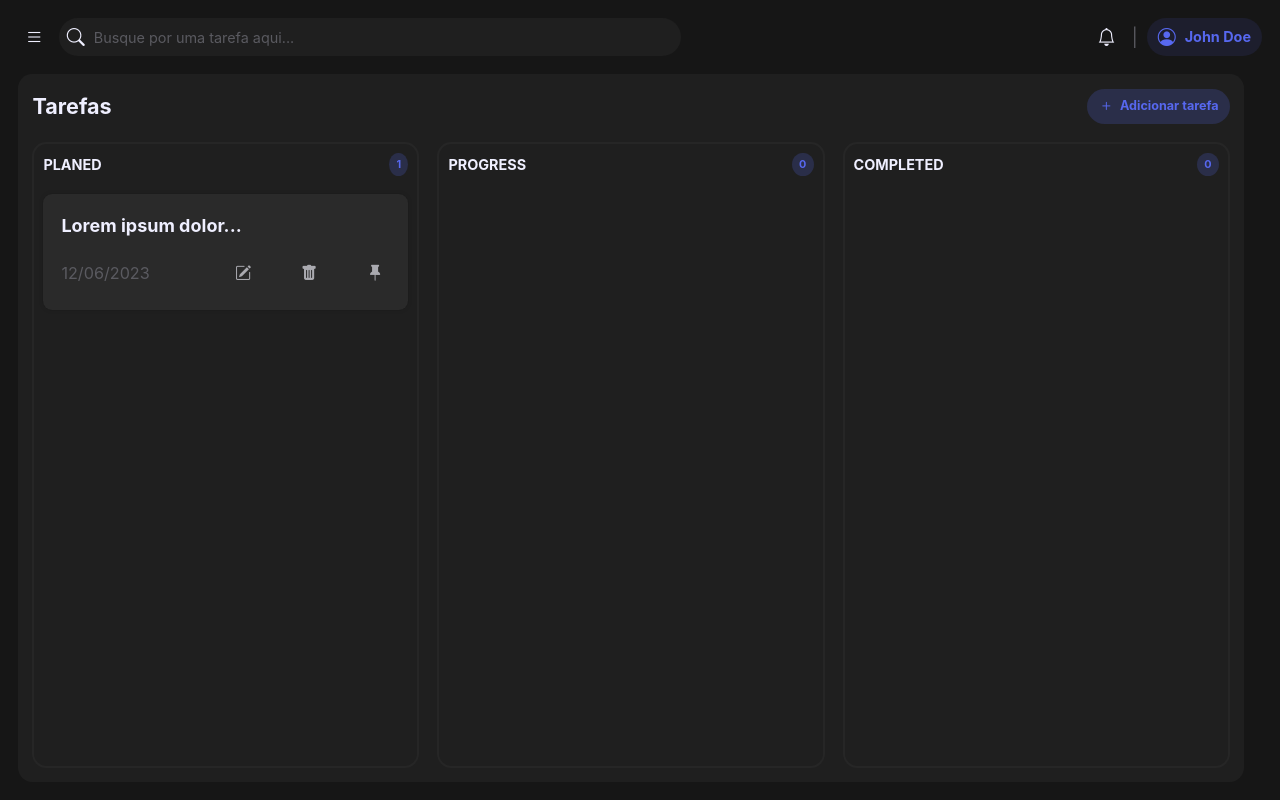
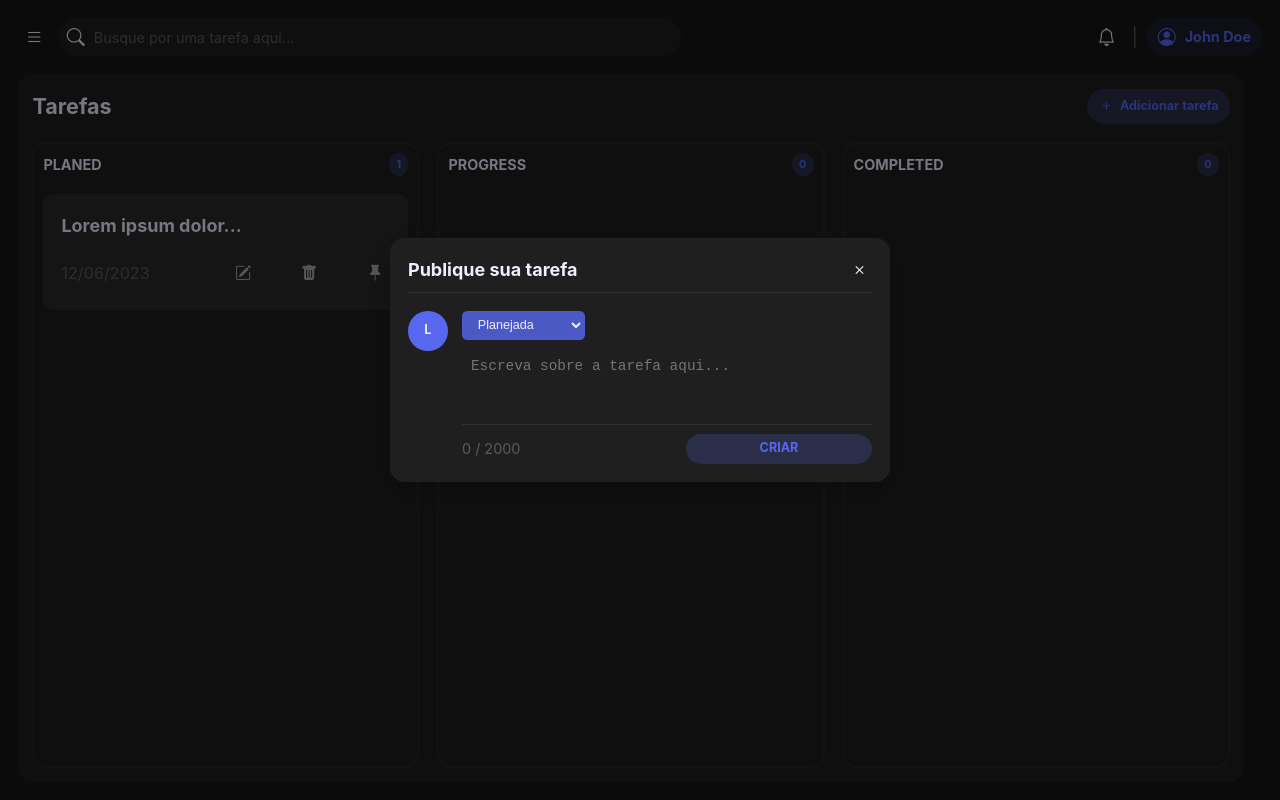
Before and after one commit to LucasLuccaCode/kanban-zustand-react, a React (Vite) app: page / in a window 1280 px wide. Built offline with nearby package versions, Linux system fonts and the light colour scheme.

Commit message:
feat: add feature to add new task

```diff
--- /dev/null
+++ b/src/components/Avatar/index.tsx
@@ -0,0 +1,23 @@
+import React from 'react'
+
+import { AvatarStyled } from './styles'
+
+interface IAvatarProps {
+  avatarUrl?: string
+  isAuthor?: boolean
+  username?: string
+  sizeRem: string
+}
+
+export const Avatar: React.FC<IAvatarProps> = ({
+  avatarUrl,
+  isAuthor,
+  username,
+  sizeRem,
+}) => {
+  return (
+    <AvatarStyled $isAuthor={isAuthor} $avatarUrl={avatarUrl} $sizeRem={sizeRem}>
+      {!avatarUrl && <span>{username?.substring(0, 1)}</span>}
+    </AvatarStyled>
+  )
+}
--- /dev/null
+++ b/src/components/Avatar/styles.ts
@@ -0,0 +1,39 @@
+import styled, { css } from 'styled-components';
+
+interface AvatarStyledProps {
+  $avatarUrl?: string;
+  $isAuthor?: boolean;
+  $sizeRem: string;
+}
+
+export const AvatarStyled = styled.div<AvatarStyledProps>`
+  ${({ theme, $avatarUrl, $isAuthor, $sizeRem }) => css`
+    display: grid;
+    place-items: center;
+    height: ${$sizeRem};
+    width: ${$sizeRem};
+    min-height: ${$sizeRem};
+    min-width: ${$sizeRem};
+    border-radius: 50%;
+
+    ${$avatarUrl
+      ? css`
+          background-image: url(${$avatarUrl});
+          border: 3px solid ${theme.colors.text.title};
+          background-size: cover;
+          backdrop-position: center;
+        `
+      : css`
+          background-color: ${$isAuthor
+          ? theme.colors.bg.details
+          : theme.colors.bg.button};
+        `}
+
+    span {
+      font-size: 0.7rem;
+      font-weight: bold;
+      color: ${theme.colors.text.title};
+      text-transform: uppercase;
+    }
+  `}
+`;
--- a/src/components/Button/styles.ts
+++ b/src/components/Button/styles.ts
@@ -3,6 +3,7 @@ import styled, { css } from 'styled-components'
 export const ButtonCss = css`
   cursor: pointer !important;
   font-size: 0.7rem;
+  text-align: center;
   font-weight: bold;
   padding: 0.2rem 0.5rem;
   border-radius: 100px;
--- /dev/null
+++ b/src/components/TaskForm/index.tsx
@@ -0,0 +1,70 @@
+import React, { useState, FormEvent } from 'react'
+
+import { ITask, StateTypes } from '../../types/task'
+
+import {
+  Actions,
+  TaskFormStyled,
+  Select,
+  Status,
+  TextArea,
+  Wrapper,
+} from './styles'
+
+import { useTasksStore } from '../../store/useTasks'
+import { useDialogStore } from '../../store/useDialog'
+
+import { Avatar } from '../Avatar'
+import { Button } from '../Button'
+
+export const TaskForm: React.FC = () => {
+  const [title, setTitle] = useState('')
+  const [state, setState] = useState<StateTypes>('PLANED')
+
+  const addTask = useTasksStore((store) => store.addTask)
+  const toggleDialog = useDialogStore((store) => store.toggleDialog)
+
+  const handleFormSubmit = (e: FormEvent<HTMLFormElement>) => {
+    e.preventDefault()
+
+    const task: ITask = {
+      id: Date.now(),
+      title,
+      state,
+    }
+
+    addTask(task)
+    toggleDialog()
+  }
+
+  return (
+    <TaskFormStyled onSubmit={handleFormSubmit}>
+      <Avatar isAuthor={true} username={'Lucca'} sizeRem='2.2rem' />
+
+      <Wrapper>
+        <Select
+          name='state'
+          value={state}
+          onChange={(e) => setState(e.target.value as StateTypes)}
+        >
+          <option value='PLANED'>Planejada</option>
+          <option value='PROGRESS'>Em progresso</option>
+          <option value='COMPLETED'>Completada</option>
+        </Select>
+        <TextArea
+          name='title'
+          rows={3}
+          onChange={(e) => setTitle(e.target.value)}
+          placeholder='Escreva sobre a tarefa aqui...'
+          maxLength={400}
+          value={title}
+          autoFocus
+        />
+        <Actions>
+          <Status>{title.length} / 2000</Status>
+          <Button text='CRIAR' size='FULL' />
+        </Actions>
+      </Wrapper>
+    </TaskFormStyled>
+  )
+}
--- /dev/null
+++ b/src/components/TaskForm/styles.ts
@@ -0,0 +1,89 @@
+import styled from 'styled-components'
+
+export const TaskFormStyled = styled.form`
+  display: flex;
+  gap: 0.8rem;
+`
+
+export const Wrapper = styled.div`
+  flex: 1;
+  display: flex;
+  flex-direction: column;
+  gap: 0.5rem;
+`
+
+export const Select = styled.select`
+  font-size: 0.7rem;
+  padding: 0.3rem 0.6rem;
+  border-radius: ${(props) => props.theme.borderRadius.small};
+  width: max-content;
+  outline: none;
+  color: ${(props) => props.theme.colors.text.title};
+  border: 1px solid rgba(87, 104, 239, .2);
+  background: rgba(87, 104, 239, .8);
+
+  option {
+    background: ${(props) => props.theme.colors.bg.secondary};
+  }
+`
+
+export const TextArea = styled.textarea`
+  outline: none;
+  border: none;
+  resize: none;
+  font-size: 0.8rem;
+  color: ${(props) => props.theme.colors.text.title};
+  margin: 0.5rem 0;
+  padding: 0 0.5rem;
+  border-radius: ${(props) => props.theme.borderRadius.medium};
+  background: transparent;
+
+  &::-webkit-scrollbar {
+    width: 0.25rem;
+  }
+
+  &::-webkit-scrollbar-track {
+    background: transparent;
+  }
+
+  &::-webkit-scrollbar-thumb {
+    border-radius: 50px;
+    background: ${(props) => props.theme.colors.border};
+  }
+`
+
+export const Actions = styled.div`
+  display: flex;
+  align-items: center;
+  justify-content: space-between;
+  border-top: 1px solid ${(props) => props.theme.colors.border};
+  padding-top: 0.5rem;
+
+  button {
+    max-width: 40%;
+  }
+`
+
+export const Status = styled.div`
+  font-size: 0.8rem;
+  color: ${(props) => props.theme.colors.text.placeholder};
+`
+
+export const Button = styled.button`
+  color: #fff;
+  font-size: 0.7rem;
+  padding: 0.3rem 0.5rem;
+  border-radius: 20px;
+  width: 30%;
+  background-color: ${(props) => props.theme.colors.bg.details};
+  transition: background-color 0.2s ease;
+
+  &:hover {
+    background-color: #0c8de4;
+  }
+
+  &:disabled {
+    pointer-events: none;
+    opacity: 0.5;
+  }
+`
--- a/src/pages/Root/Main/index.tsx
+++ b/src/pages/Root/Main/index.tsx
@@ -1,17 +1,21 @@
 import React from 'react';
 
 import { MainStyled, Header } from './styles';
+
+import { useDialogStore } from '../../../store/useDialog';
 
 import { IconButton } from '../../../components/IconButton';
 import { Columns } from '../../../components/Columns';
 
 export const Main: React.FC = () => {
+  const toggleDialog = useDialogStore(store => store.toggleDialog)
+
   return (
     <MainStyled>
       <Header>
         <h1>Tarefas </h1>
 
-        <IconButton>
+        <IconButton handleClick={toggleDialog}>
           <i className='bi bi-plus' />
           <span>Adicionar tarefa </span>
         </IconButton>
--- a/src/pages/Root/index.tsx
+++ b/src/pages/Root/index.tsx
@@ -6,6 +6,7 @@ import { RootStyled } from './styles'
 
 import { Header } from './Header'
 import { Main } from './Main'
+import { Dialog } from '../../components/Dialog'
 
 const theme = dark
 
@@ -16,6 +17,8 @@ const Root: React.FC = () => {
         <Header />
 
         <Main />
+
+        <Dialog />
       </RootStyled>
       <GlobalStyle />
     </ThemeProvider>
--- a/src/store/useTasks.ts
+++ b/src/store/useTasks.ts
@@ -7,6 +7,7 @@ interface IState {
 }
 
 interface IMutations {
+  addTask(task: ITask): void
   setDraggedTask(taskId: number): void
   moveTask(state: StateTypes): void
 }
@@ -19,6 +20,11 @@ export const useTasksStore = create<IState & IMutations>()(
       state: 'PLANED'
     }],
     draggedTask: null,
+    addTask(task) {
+      set(store => ({
+        tasks: [...store.tasks, task]
+      }))
+    },
     setDraggedTask(taskId) {
       set({ draggedTask: taskId })
     },
@@ -29,6 +35,6 @@ export const useTasksStore = create<IState & IMutations>()(
       tasks[taskIndex].state = state
 
       set({ tasks })
-    },
+    }
   })
 )
```
